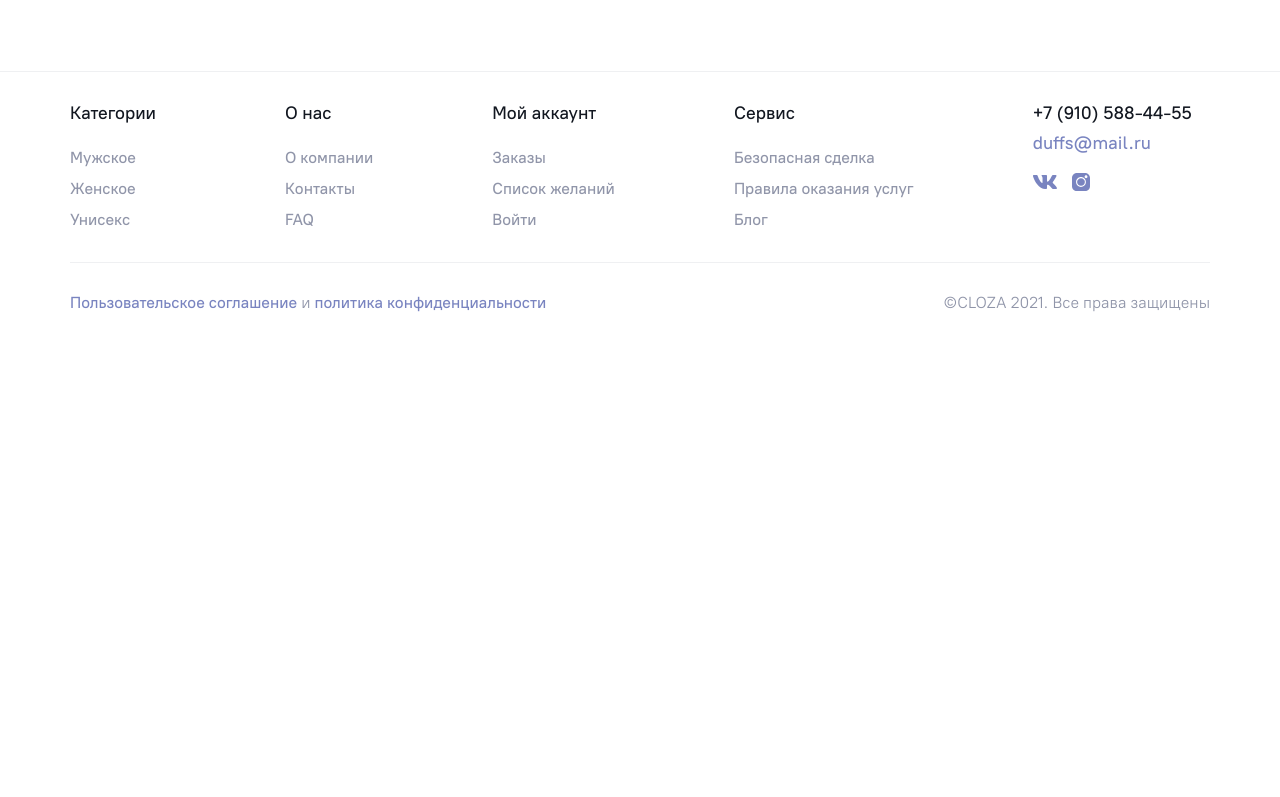
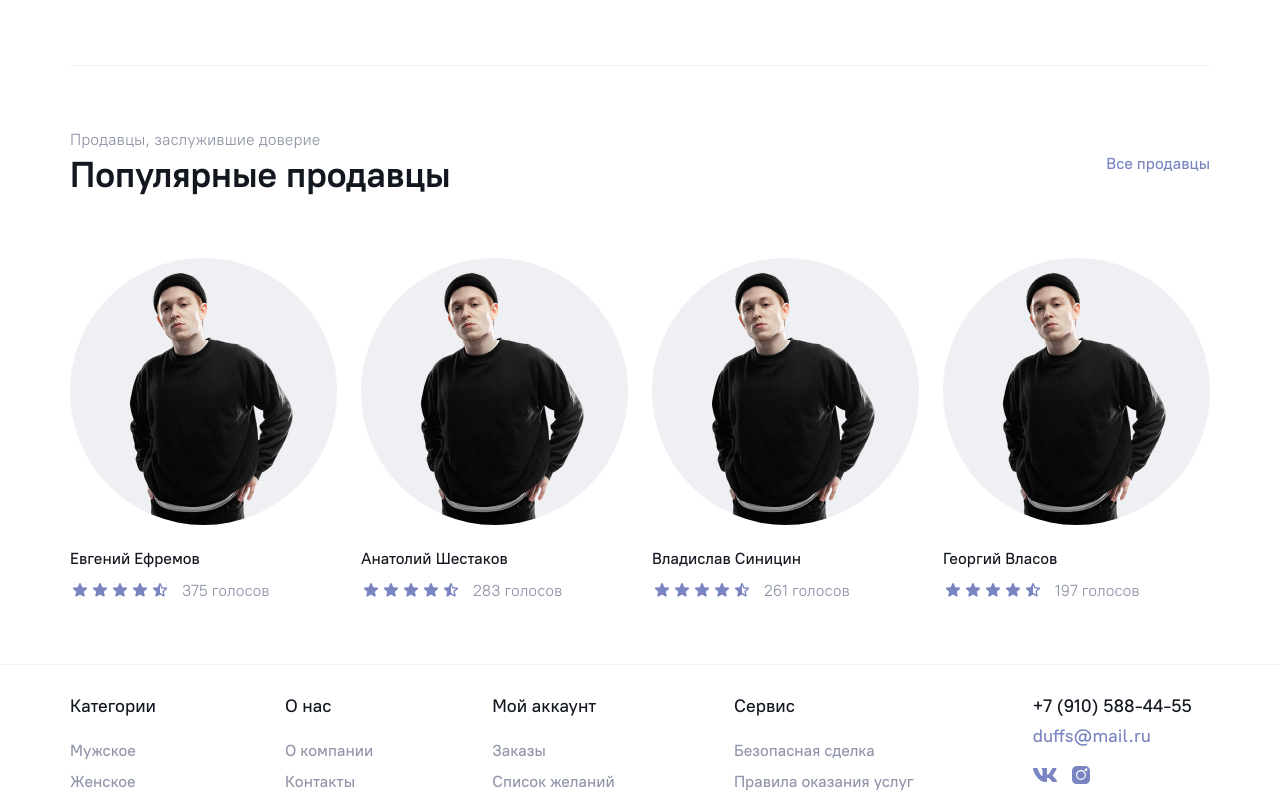
Before and after one commit to anakolchina97/cloza, a Next.js app: page / in a window 1280 px wide. Shown: the part 2419-3216 px from the top of the page. Before the commit the page ends 2763 px from the top, so only its background shows below. Built offline with nearby package versions, Linux system fonts and the light colour scheme.

Commit message:
FeaturedSeller, FeaturedSellers

```diff
--- a/components/Advantages.tsx
+++ b/components/Advantages.tsx
@@ -23,8 +23,6 @@ const Advantages = ({ dataAdvantages }: IAdvantages) => {
   );
 };
 
-///дфдфдф
-
 const AdvantagesWrap = styled.div`
   display: grid;
   grid-template-columns: repeat(4, 1fr);
--- /dev/null
+++ b/components/FeaturedSeller.tsx
@@ -0,0 +1,78 @@
+import Image from "next/image";
+import React from "react";
+import styled from "styled-components";
+import { rem } from "polished";
+import Star from "./Icons/Star";
+import StarHalf from "./Icons/StarHalf";
+
+interface IFeaturedSeller {
+  img: string;
+  title: string;
+  voices: number | string;
+  stars?: number;
+}
+
+const FeaturedSeller = ({ img, title, voices, stars }: IFeaturedSeller) => {
+  return (
+    <FeaturedSellerWrap>
+      <FeaturedSellerImgBox>
+        <FeaturedSellerImg
+          src={`/images/featured-seller-${img}.png`}
+          width={267}
+          height={267}
+          alt={"/"}
+        />
+      </FeaturedSellerImgBox>
+      <FeaturedSellerTitle>{title}</FeaturedSellerTitle>
+      <FeaturedSellerFooter>
+        <FeaturedSellerStars>
+          <Star />
+          <Star />
+          <Star />
+          <Star />
+          <StarHalf />
+        </FeaturedSellerStars>
+        <FeaturedSellerVoices>
+          <FeaturedSellerVoice>{voices}</FeaturedSellerVoice> голосов
+        </FeaturedSellerVoices>
+      </FeaturedSellerFooter>
+    </FeaturedSellerWrap>
+  );
+};
+
+const FeaturedSellerWrap = styled.article``;
+
+const FeaturedSellerImgBox = styled.div`
+  width: ${rem(267)};
+  height: ${rem(267)};
+  border-radius: 50%;
+  overflow: hidden;
+  margin-bottom: ${rem(24)};
+`;
+
+const FeaturedSellerImg = styled(Image)``;
+
+const FeaturedSellerTitle = styled.p`
+  font-weight: 500;
+  margin-bottom: ${rem(12)};
+`;
+
+const FeaturedSellerFooter = styled.footer`
+  display: flex;
+  align-items: center;
+
+  gap: ${rem(12)};
+`;
+
+const FeaturedSellerStars = styled.div`
+  display: flex;
+  align-items: center;
+`;
+
+const FeaturedSellerVoices = styled.span`
+  color: ${(props) => props.theme.colors.gray.default};
+`;
+
+const FeaturedSellerVoice = styled.span``;
+
+export default FeaturedSeller;
--- /dev/null
+++ b/components/FeaturedSellers.tsx
@@ -0,0 +1,84 @@
+import React from "react";
+import styled from "styled-components";
+import { rem } from "polished";
+import PageLink from "./PageLink";
+import { TitleH2 } from "./Title";
+import FeaturedSeller from "./FeaturedSeller";
+
+type Props = {};
+
+const FeaturedSellers = (props: Props) => {
+  const sellers = [
+    {
+      img: "1",
+      title: "Евгений Ефремов",
+      voices: "375",
+      stars: 4.5,
+    },
+    {
+      img: "1",
+      title: "Анатолий Шестаков",
+      voices: "283",
+    },
+    {
+      img: "1",
+      title: "Владислав Синицин",
+      voices: "261",
+    },
+    {
+      img: "1",
+      title: "Георгий Власов",
+      voices: "197",
+    },
+  ];
+  return (
+    <FeaturedSellersWrap>
+      <FeaturedSellersHeader>
+        <FeaturedSellersTitle>
+          <FeaturedSellersTitleInfo>
+            Продавцы, заслужившие доверие
+          </FeaturedSellersTitleInfo>
+          <span>Популярные продавцы</span>
+        </FeaturedSellersTitle>
+        <PageLink href="/">Все продавцы</PageLink>
+      </FeaturedSellersHeader>
+      <FeaturedSellersCards>
+        {sellers.map((props) => (
+          <FeaturedSeller {...props} key={props.title} />
+        ))}
+      </FeaturedSellersCards>
+    </FeaturedSellersWrap>
+  );
+};
+
+const FeaturedSellersWrap = styled.section`
+  margin-bottom: ${rem(64)};
+`;
+
+const FeaturedSellersHeader = styled.header`
+  display: flex;
+  align-items: center;
+  justify-content: space-between;
+  gap: ${rem(20)};
+  margin-bottom: ${rem(62)};
+`;
+
+const FeaturedSellersTitle = styled(TitleH2)`
+  margin-bottom: 0;
+`;
+
+const FeaturedSellersTitleInfo = styled.p`
+  margin-bottom: ${rem(4)};
+  font-weight: 400;
+  font-size: ${rem(16)};
+  line-height: ${rem(19)};
+  color: ${(props) => props.theme.colors.gray.default};
+`;
+
+const FeaturedSellersCards = styled.div`
+  display: grid;
+  gap: ${rem(24)};
+  grid-template-columns: repeat(4, 1fr);
+`;
+
+export default FeaturedSellers;
--- /dev/null
+++ b/components/Icons/Star.tsx
@@ -0,0 +1,34 @@
+import React from "react";
+import styled from "styled-components";
+
+type Props = {};
+
+const Star = (props: Props) => {
+  return (
+    <StarIcon
+      width="20"
+      height="20"
+      viewBox="0 0 20 20"
+      fill="none"
+      xmlns="http://www.w3.org/2000/svg"
+    >
+      <g clip-path="url(#clip0_1740_5066)">
+        <path
+          d="M10.0001 14.3916L13.4584 16.4833C14.0917 16.8666 14.8667 16.3 14.7001 15.5833L13.7834 11.65L16.8417 8.99997C17.4001 8.51663 17.1001 7.59997 16.3667 7.54163L12.3417 7.19997L10.7667 3.4833C10.4834 2.8083 9.51673 2.8083 9.23339 3.4833L7.65839 7.19163L3.63339 7.5333C2.90006 7.59163 2.60006 8.5083 3.15839 8.99163L6.21673 11.6416L5.30006 15.575C5.13339 16.2916 5.90839 16.8583 6.54173 16.475L10.0001 14.3916Z"
+          fill="#7984C0"
+        />
+      </g>
+      <defs>
+        <clipPath id="clip0_1740_5066">
+          <rect width="20" height="20" fill="white" />
+        </clipPath>
+      </defs>
+    </StarIcon>
+  );
+};
+
+const StarIcon = styled.svg`
+  fill: ${(props) => props.theme.colors.purple};
+`;
+
+export default Star;
--- /dev/null
+++ b/components/Icons/StarHalf.tsx
@@ -0,0 +1,32 @@
+import React from "react";
+import styled from "styled-components";
+
+type Props = {};
+
+const StarHalf = (props: Props) => {
+  return (
+    <StarHalfIcon
+      width="20"
+      height="20"
+      viewBox="0 0 20 20"
+      fill="none"
+      xmlns="http://www.w3.org/2000/svg"
+    >
+      <g clip-path="url(#clip0_1740_5090)">
+        <path
+          d="M16.3751 7.53333L12.3417 7.18333L10.7667 3.475C10.4834 2.8 9.51673 2.8 9.23339 3.475L7.65839 7.19167L3.63339 7.53333C2.90006 7.59167 2.60006 8.50833 3.15839 8.99167L6.21673 11.6417L5.30006 15.575C5.13339 16.2917 5.90839 16.8583 6.54173 16.475L10.0001 14.3917L13.4584 16.4833C14.0917 16.8667 14.8667 16.3 14.7001 15.5833L13.7834 11.6417L16.8417 8.99167C17.4001 8.50833 17.1084 7.59167 16.3751 7.53333ZM10.0001 12.8333V5.08333L11.4251 8.45L15.0751 8.76667L12.3084 11.1667L13.1417 14.7333L10.0001 12.8333Z"
+          fill="#7984C0"
+        />
+      </g>
+      <defs>
+        <clipPath id="clip0_1740_5090">
+          <rect width="20" height="20" fill="white" />
+        </clipPath>
+      </defs>
+    </StarHalfIcon>
+  );
+};
+
+const StarHalfIcon = styled.svg``;
+
+export default StarHalf;
--- a/components/PopularBrands.tsx
+++ b/components/PopularBrands.tsx
@@ -59,6 +59,7 @@ const PopularBrands = (props: Props) => {
 
 const PopularBrandsWrap = styled.section`
   margin-bottom: ${rem(64)};
+  border-bottom: 1px solid ${(props) => props.theme.colors.gray.light};
 `;
 
 const PopularBrandsHeader = styled.header`
@@ -74,6 +75,7 @@ const PopularBrandsTitle = styled(TitleH2)`
 
 const PopularBrandsSlider = styled.div`
   position: relative;
+  margin-bottom: ${rem(58)};
 `;
 
 export default PopularBrands;
--- a/pages/index.tsx
+++ b/pages/index.tsx
@@ -2,6 +2,7 @@ import type { NextPage } from "next";
 import { useState } from "react";
 import styled from "styled-components";
 import Container from "../components/Container";
+import FeaturedSellers from "../components/FeaturedSellers";
 import NewGoods from "../components/NewGoods";
 import PopularBrands from "../components/PopularBrands";
 import PopularCategories from "../components/PopularCategories";
@@ -38,6 +39,7 @@ const Home: NextPage = () => {
               <NewGoods />
               <PopularCategories />
               <PopularBrands />
+              <FeaturedSellers />
             </>
           )}
         </div>
```
Also changed, not shown: components/Icons/StarEmpty.tsx (added, +32 -0 lines), public/images/featured-seller-1.png (added).
